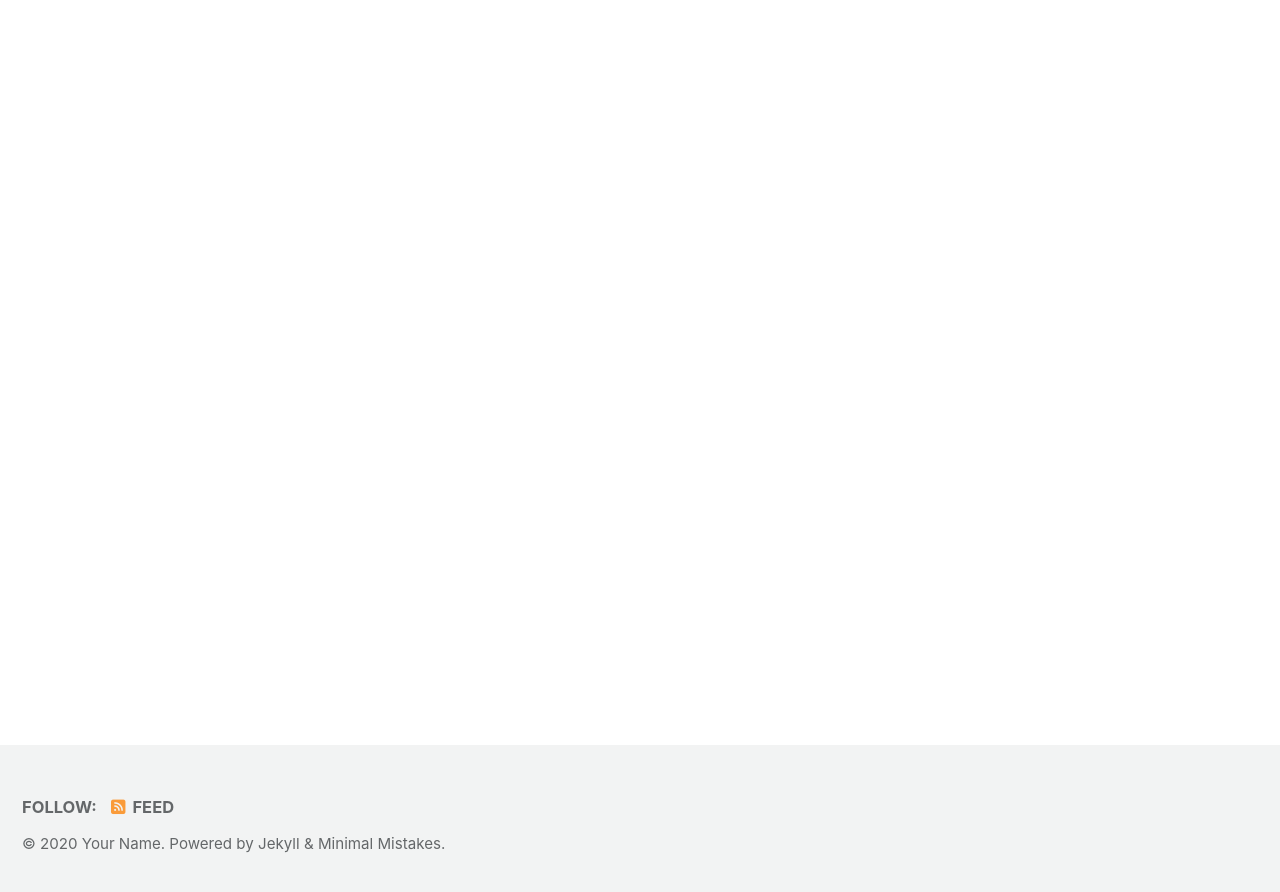
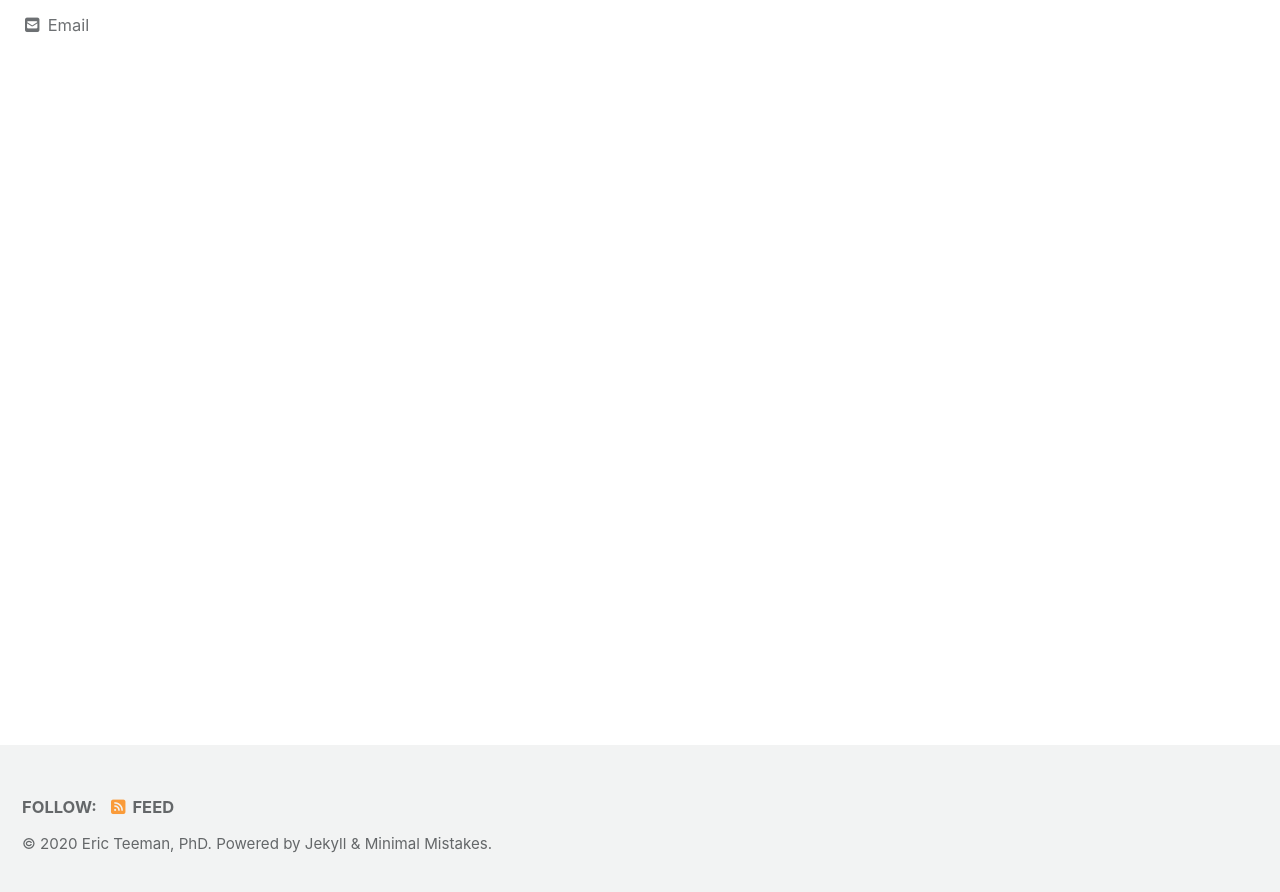
Before and after one commit to ericteeman/ericteeman.github.io, a Jekyll site: the page built from index.html, in a window 1280 px wide and 900 px high, scrolled down 222 px. Shown: the top 892 px of the window. Built offline with Jekyll 4.4.1, drawn with Linux system fonts in a browser that asks for light colours; cached includes are drawn as plain includes; nearby versions of some CDN libraries; the list of posts is cut into pages by our own code; some of the changed text lies outside the part shown.

Commit message:
Update _config.yml

```diff
--- a/_config.yml
+++ b/_config.yml
@@ -16,11 +16,11 @@ minimal_mistakes_skin    : "default" # "air", "aqua", "contrast", "dark", "dirt"
 
 # Site Settings
 locale                   : "en-US"
-title                    : "Site Title"
+title                    : "Eric Teeman, PhD"
 title_separator          : "-"
 subtitle                 : # site tagline that appears below site title in masthead
-name                     : "Your Name"
-description              : "An amazing website."
+name                     : "Eric Teeman, PhD"
+description              : "TD Process Engineer at Intel"
 url                      : # the base hostname & protocol for your site e.g. "https://mmistakes.github.io"
 baseurl                  : # the subpath of your site, e.g. "/blog"
 repository               : # GitHub username/repo-name e.g. "mmistakes/minimal-mistakes"
@@ -93,18 +93,18 @@ analytics:
 
 # Site Author
 author:
-  name             : "Your Name"
+  name             : "Eric Teeman, PhD"
   avatar           : # path of avatar image, e.g. "/assets/images/bio-photo.jpg"
-  bio              : "I am an **amazing** person."
-  location         : "Somewhere"
-  email            :
+  bio              : "TD Process Engineer at Intel"
+  location         : "Portland, OR"
+  email            : "ericmteeman@gmail.com"
   links:
     - label: "Email"
       icon: "fas fa-fw fa-envelope-square"
-      # url: "mailto:your.name@email.com"
+      # url: "mailto:ericmteeman@gmail.com"
     - label: "Website"
       icon: "fas fa-fw fa-link"
-      # url: "https://your-website.com"
+      # url: "https://ericteeman.com"
     - label: "Twitter"
       icon: "fab fa-fw fa-twitter-square"
       # url: "https://twitter.com/"
```
